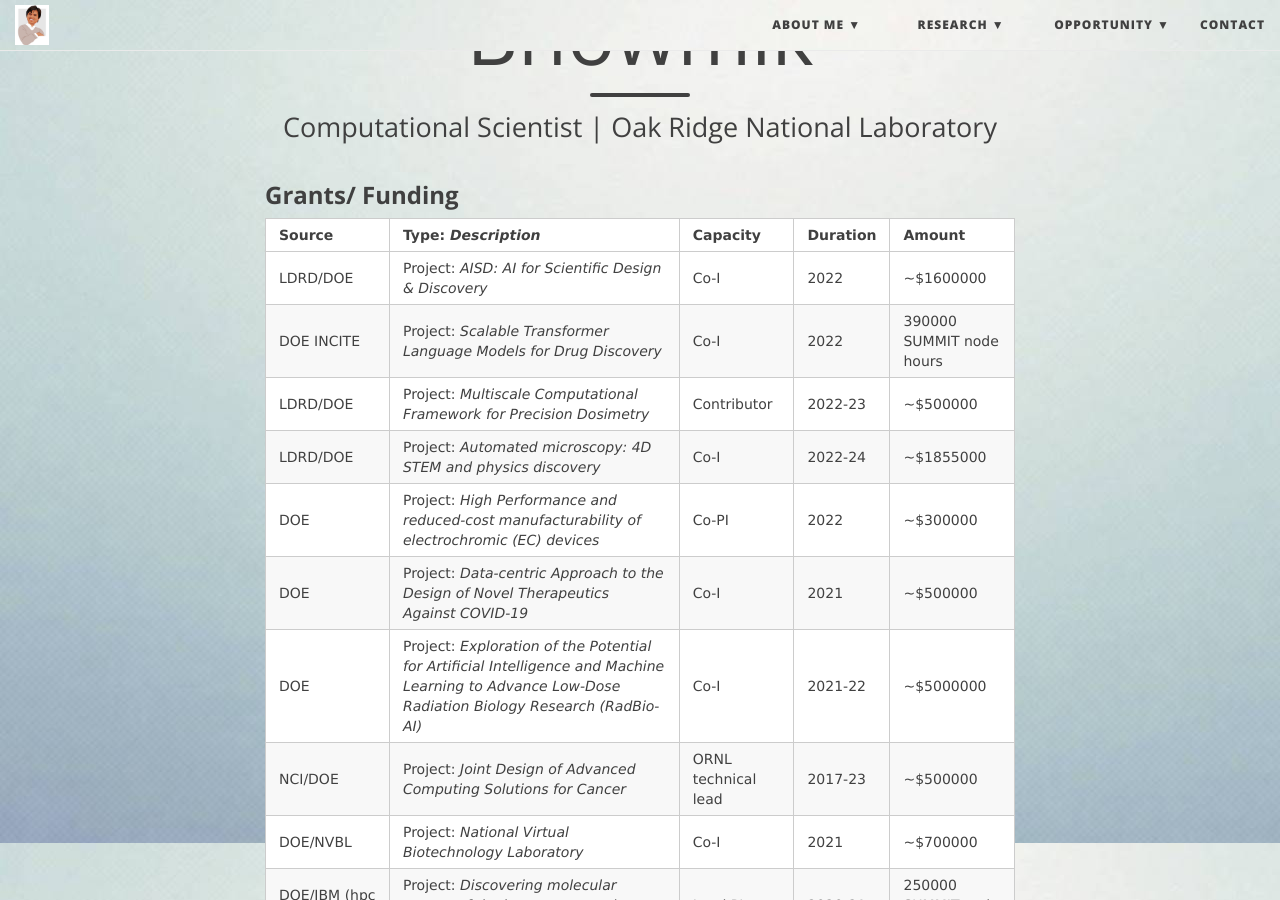
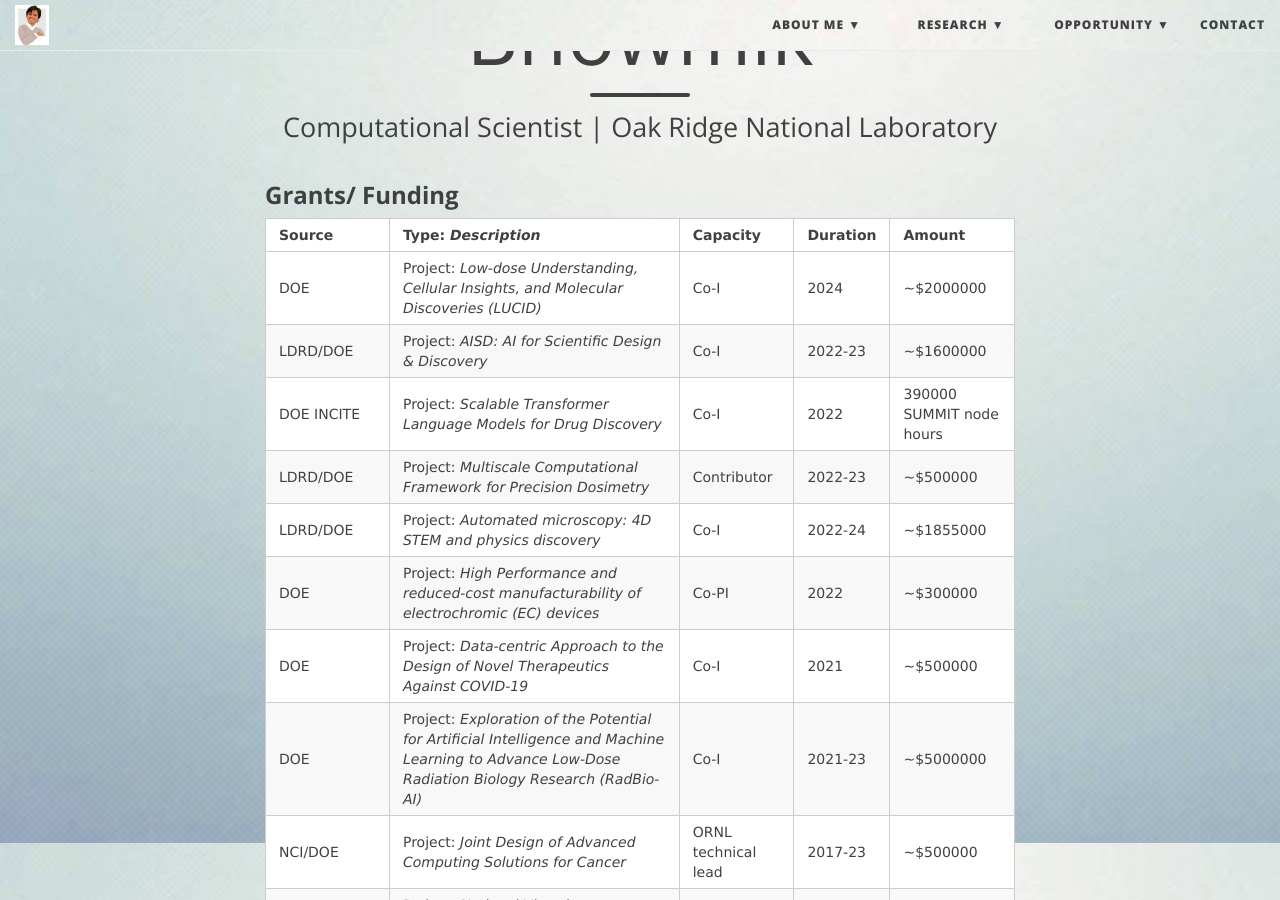
Before and after one commit to debsindhu/debsindhu.github.io, a Jekyll site: the page built from grants.md, in a window 1280 px wide and 900 px high, scrolled down 228 px. Built offline with Jekyll 4.4.1, drawn with Linux system fonts in a browser that asks for light colours; nearby versions of some CDN libraries.

Commit message:
Update grants.md

```diff
--- a/grants.md
+++ b/grants.md
@@ -9,13 +9,14 @@ use-site-title: true
 
 | Source | Type: _Description_ | Capacity | Duration | Amount |
 | :------ | :--- | :--- | :--- | :--- |
-| LDRD/DOE | Project: _AISD: AI for Scientific Design & Discovery_ | Co-I | 2022 | ~$1600000 |
+| DOE | Project: _Low-dose Understanding, Cellular Insights, and Molecular Discoveries (LUCID)_ | Co-I | 2024 | ~$2000000 |
+| LDRD/DOE | Project: _AISD: AI for Scientific Design & Discovery_ | Co-I | 2022-23 | ~$1600000 |
 | DOE INCITE | Project: _Scalable Transformer Language Models for Drug Discovery_ | Co-I | 2022 | 390000 SUMMIT node hours |
 | LDRD/DOE | Project: _Multiscale Computational Framework for Precision Dosimetry_ | Contributor | 2022-23 | ~$500000 |
 | LDRD/DOE | Project: _Automated microscopy: 4D STEM and physics discovery_ | Co-I | 2022-24 | ~$1855000 |
 | DOE | Project: _High Performance and reduced-cost manufacturability of electrochromic (EC) devices_ | Co-PI | 2022 | ~$300000 |
 | DOE | Project: _Data-centric Approach to the Design of Novel Therapeutics Against COVID-19_ | Co-I | 2021 | ~$500000 |
-| DOE | Project: _Exploration of the Potential for Artificial Intelligence and Machine Learning to Advance Low-Dose Radiation Biology Research (RadBio-AI)_ | Co-I | 2021-22 | ~$5000000 |
+| DOE | Project: _Exploration of the Potential for Artificial Intelligence and Machine Learning to Advance Low-Dose Radiation Biology Research (RadBio-AI)_ | Co-I | 2021-23 | ~$5000000 |
 | NCI/DOE | Project: _Joint Design of Advanced Computing Solutions for Cancer_ | ORNL technical lead  | 2017-23 | ~$500000 |
 | DOE/NVBL | Project: _National Virtual Biotechnology Laboratory_ | Co-I | 2021 | ~$700000 |
 | DOE/IBM (hpc consortium) | Project: _Discovering molecular targets of the human coronavirus with HPC and AI_ | Lead PI | 2020-21 | 250000 SUMMIT node hours |
```
